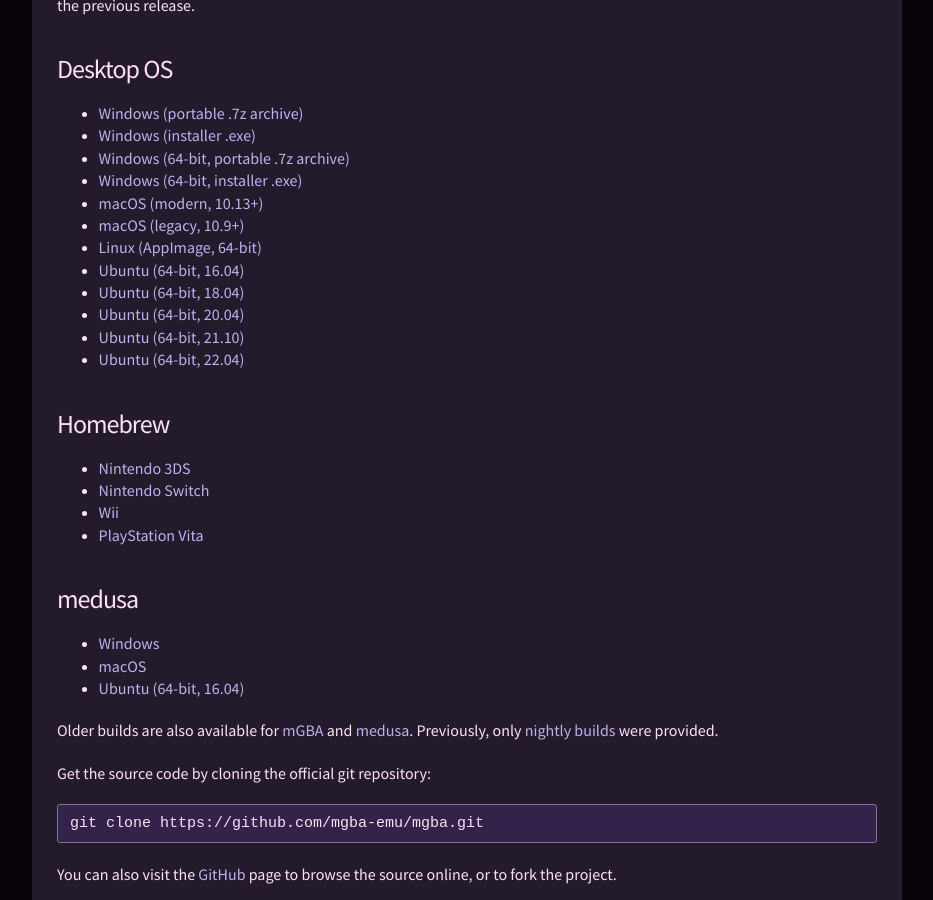
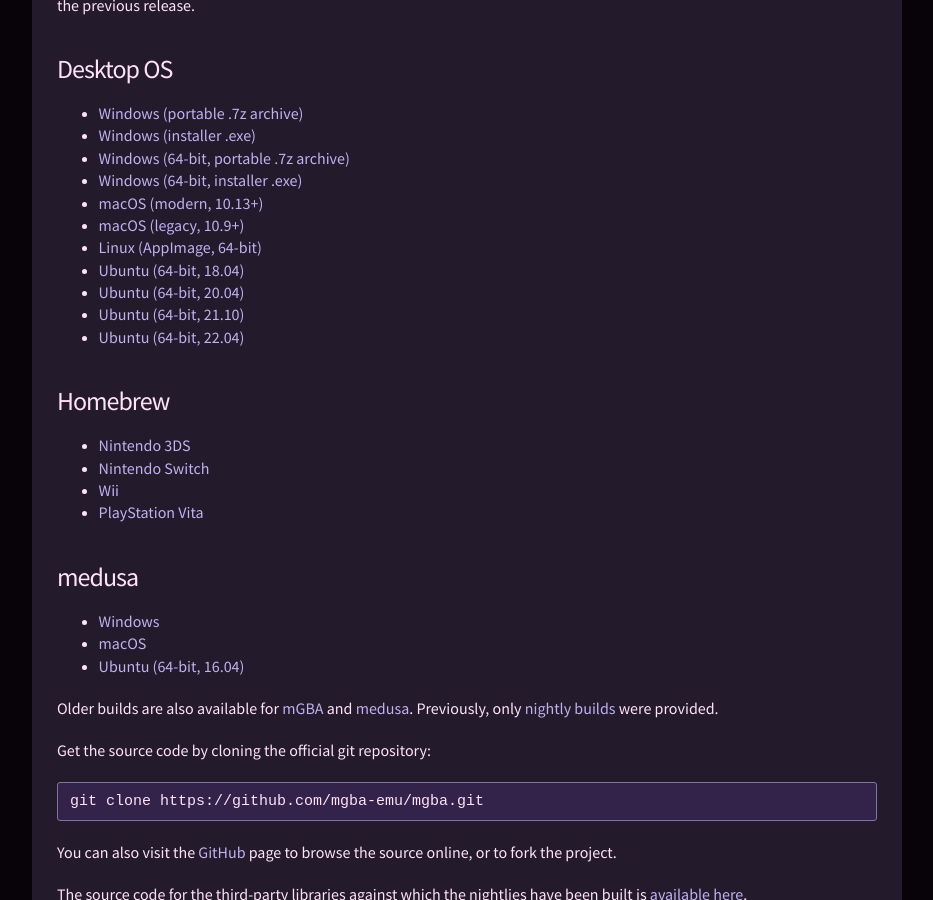
Before and after one commit to mgba-emu/www, a Jekyll site: the page built from downloads.markdown, in a window 1280 px wide and 900 px high, scrolled down 1497 px. Shown: the whole window, without its empty margins (77-1010 px from the left). Built offline with Jekyll 4.4.1, drawn with Linux system fonts in a browser that asks for light colours; the table of contents is made by our own code.

Commit message:
Remove xenial from downloads list

```diff
--- a/downloads.markdown
+++ b/downloads.markdown
@@ -66,7 +66,6 @@
 * [macOS (modern, 10.13+)](https://s3.amazonaws.com/mgba/mGBA-build-latest-macos.dmg)
 * [macOS (legacy, 10.9+)](https://s3.amazonaws.com/mgba/mGBA-build-latest-osx.dmg)
 * [Linux (AppImage, 64-bit)](https://s3.amazonaws.com/mgba/mGBA-build-latest-appimage-x64.appimage)
-* [Ubuntu (64-bit, 16.04)](https://s3.amazonaws.com/mgba/mGBA-build-latest-ubuntu64-xenial.tar.xz)
 * [Ubuntu (64-bit, 18.04)](https://s3.amazonaws.com/mgba/mGBA-build-latest-ubuntu64-bionic.tar.xz)
 * [Ubuntu (64-bit, 20.04)](https://s3.amazonaws.com/mgba/mGBA-build-latest-ubuntu64-focal.tar.xz)
 * [Ubuntu (64-bit, 21.10)](https://s3.amazonaws.com/mgba/mGBA-build-latest-ubuntu64-impish.tar.xz)
```
